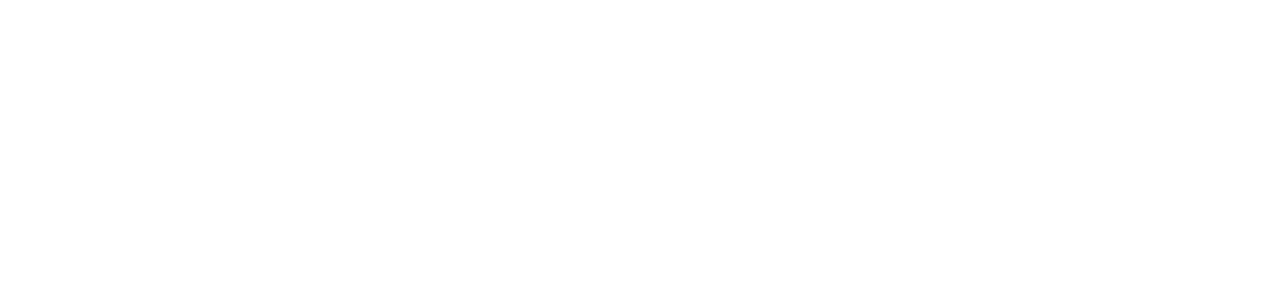
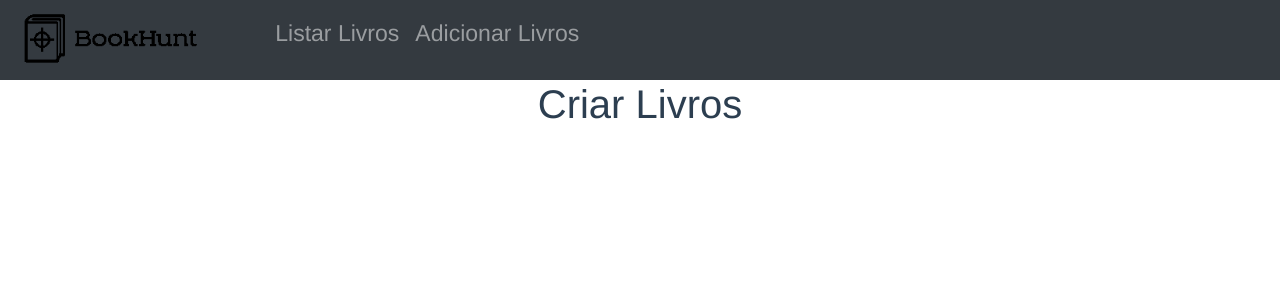
Before and after one commit to adrianoforcellini/BugHunt, a Vue app: page /#/addbook in a window 1280 px wide. Shown: the top 300 px of the page. Built offline with nearby package versions, Linux system fonts and the light colour scheme.

Commit message:
Criação das APIs, ajustes na navbar, criacao da pagina para adicao de livros e renderizaçao da tabela em bookslist

```diff
--- a/src/components/NavBar.vue
+++ b/src/components/NavBar.vue
@@ -1,19 +1,30 @@
 <template>
- <div>
+  <div class="nav-bar">
     <b-navbar toggleable="lg" type="dark" variant="dark">
       <b-collapse id="nav-collapse" is-nav>
         <b-navbar-nav>
-            <img src="@/assets/logo.png" width="40%">
+          <img src="@/assets/logo.png" width="30%" />
+          <div class="nav-itens">
             <b-nav-item to="bookslist">Listar Livros</b-nav-item>
-        <b-nav-item to="createbook">Adicionar Livros</b-nav-item>
+            <b-nav-item to="addbook">Adicionar Livros</b-nav-item>
+          </div>
         </b-navbar-nav>
       </b-collapse>
     </b-navbar>
   </div>
 </template>
 <script>
-
 export default {
-  name: 'NavBar',
+  name: "NavBar"
+};
+</script>
+<style scoped>
+.nav-bar {
+  font-size: 1.8vw;
+  justify-content: center;
 }
-</script>
+.nav-itens {
+  display: flex;
+  margin-left: 5vw;
+}
+</style>
--- /dev/null
+++ b/src/pages/AddBook.vue
@@ -0,0 +1,21 @@
+<template>
+  <div class="home">
+    <NavBar />
+    <h1>{{ msg }}</h1>
+  </div>
+</template>
+
+<script>
+import NavBar from "@/components/NavBar";
+import API from "@/services/APIs";
+
+export default {
+  name: "AddBook",
+  components: { NavBar },
+  data() {
+    return {
+      msg: "Criar Livros"
+    };
+  },
+};
+</script>
--- a/src/pages/BooksList.vue
+++ b/src/pages/BooksList.vue
@@ -1,20 +1,35 @@
 <template>
   <div class="home">
     <NavBar />
-    <h1>{{ msg }}</h1>
+  <table border="3">
+    <tr>
+        <td>Livro</td>
+        <td>Autor</td>
+        <td>Disponivel</td>
+    </tr>
+    <tr v-for="book of books" :key="book._id">
+        <td>{{book.title}}</td>
+        <td>{{book.author}}</td>
+        <td>{{book.available ? "Sim" : "Não" }}</td>
+    </tr>
+</table>
   </div>
 </template>
 
 <script>
-import NavBar from '@/components/NavBar';
+import NavBar from "@/components/NavBar";
+import API from "@/services/APIs";
 
 export default {
-  name: 'Home',
-  components : {NavBar},
-  data () {
+  name: "Home",
+  components: { NavBar },
+  data() {
     return {
-      msg: 'Books List'
-    }
+      books: []
+    };
+  },
+  mounted() {
+    API.listAll().then(({ data }) => this.books = data);
   }
-}
+};
 </script>
--- a/src/router/index.js
+++ b/src/router/index.js
@@ -1,18 +1,25 @@
-import Vue from 'vue'
-import Router from 'vue-router'
-import Home from '@/pages/Home'
-import BooksList from '@/pages/BooksList'
-
-Vue.use(Router)
+import Vue from "vue";
+import Router from "vue-router";
+import Home from "@/pages/Home";
+import BooksList from "@/pages/BooksList";
+import AddBook from "@/pages/AddBook";
+Vue.use(Router);
 
 export default new Router({
     routes: [{
-        path: '/',
-        name: 'Home',
-        component: Home
-    }, {
-        path: '/bookslist',
-        name: 'Books List',
-        component: BooksList
-    }]
-})
+            path: "/",
+            name: "Home",
+            component: Home
+        },
+        {
+            path: "/bookslist",
+            name: "Books List",
+            component: BooksList
+        },
+        {
+            path: "/addbook",
+            name: "Add Book",
+            component: AddBook
+        }
+    ]
+});
--- /dev/null
+++ b/src/services/APIs.js
@@ -0,0 +1,32 @@
+import { API } from "./axiosconfig";
+
+export default {
+
+    listAll: () => {
+        return API.get('')
+    },
+
+    listAvailables: () => {
+        return API.get('available')
+    },
+
+    getById: (id) => {
+        return API.get({ id })
+    },
+
+    editBook: (id) => {
+        return API.put({ id })
+    },
+
+    editAvailable: (id) => {
+        return API.put(`available/${id}`)
+    },
+
+    deleteBook: (id) => {
+        return API.delete({ id })
+    },
+
+    deleteAll: () => {
+        return API.delete('')
+    },
+}
```
Lines whose indentation alone changed are shown as unchanged.
